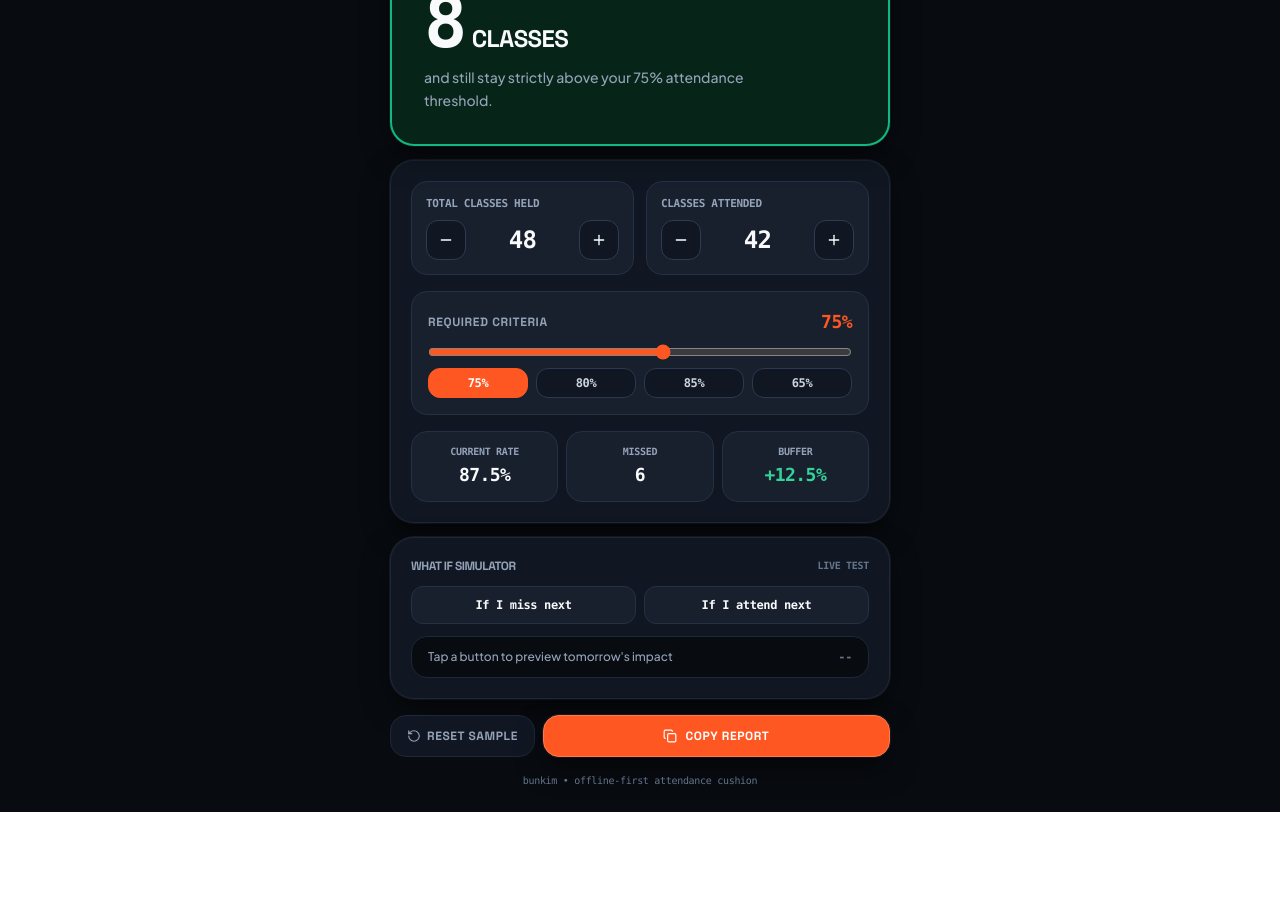
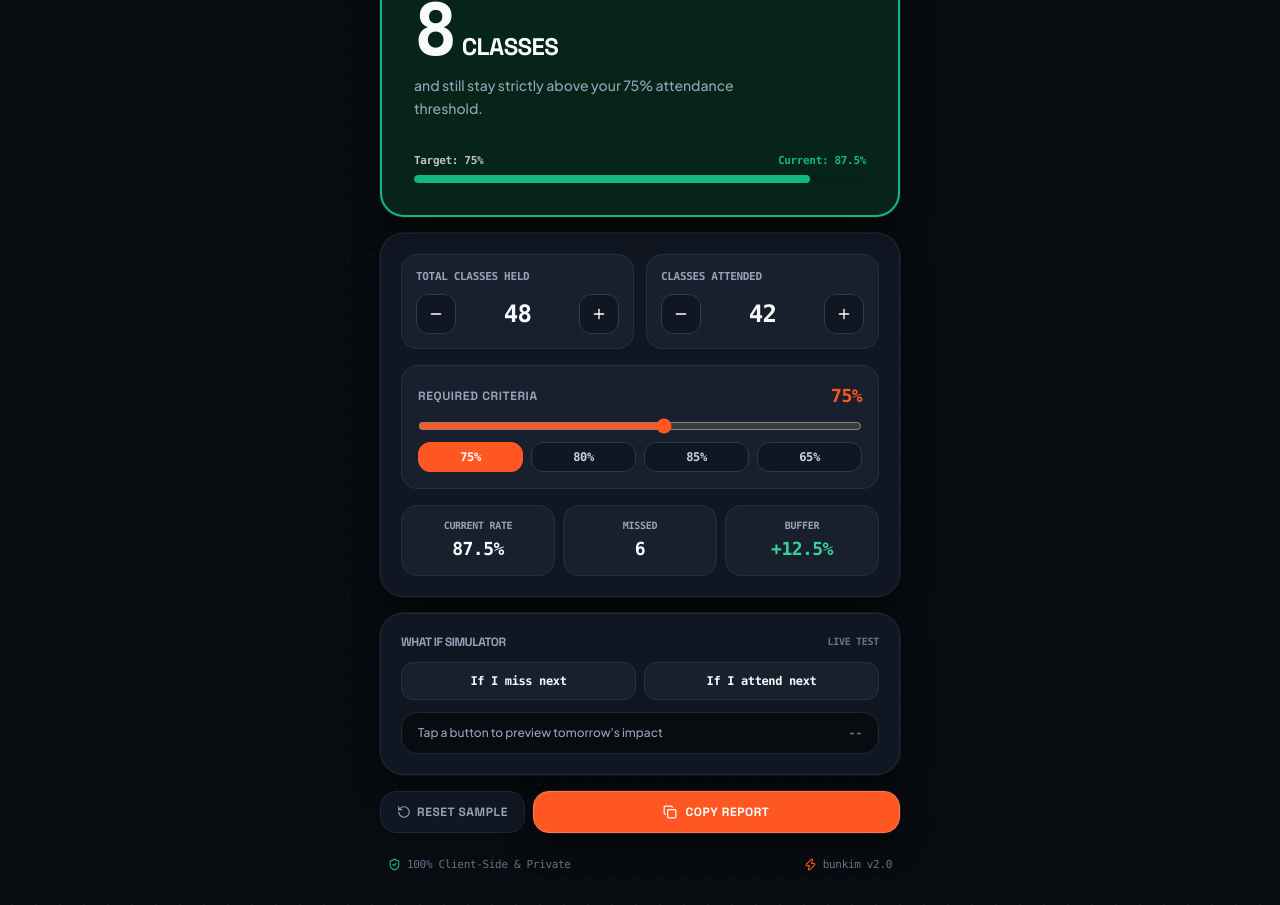
Before and after one commit to abbysallord/bunkim, a React (Vite) app: page / in a window 1280 px wide. Shown: the part 260-1165 px from the top of the page. Before the commit the page ends 1072 px from the top, so only its background shows below. Built offline with nearby package versions, Linux system fonts and the light colour scheme.

Commit message:
feat(ui): add visual progress meter, desktop grid backdrop, and refined proportions

```diff
--- a/src/App.tsx
+++ b/src/App.tsx
@@ -1,6 +1,6 @@
 import { useState, useEffect, useRef } from 'react';
 import { translations, type Translation } from './translations';
-import { Plus, Minus, Trash2, Sun, Moon, Laptop, Copy, Check, Sparkles, AlertCircle, RotateCcw } from 'lucide-react';
+import { Plus, Minus, Trash2, Sun, Moon, Laptop, Copy, Check, Sparkles, AlertCircle, RotateCcw, ShieldCheck, Zap } from 'lucide-react';
 import gsap from 'gsap';
 import { useGSAP } from '@gsap/react';
 import confetti from 'canvas-confetti';
@@ -100,7 +100,7 @@ export function App() {
     ? Math.max(0, Math.ceil((thresholdRatio * safeHeld - safeAttended) / (1 - thresholdRatio)))
     : 0;
 
-  // Safe GSAP Page Entrance (using fromTo with explicit clearProps so elements NEVER get stuck hidden)
+  // Safe GSAP Page Entrance
   useGSAP(() => {
     gsap.fromTo(
       '.anim-item',
@@ -252,13 +252,13 @@ export function App() {
   return (
     <main
       ref={containerRef}
-      className={`min-h-screen transition-colors duration-200 flex flex-col items-center justify-start p-3.5 sm:p-6 pb-24 ${
+      className={`min-h-screen transition-colors duration-200 flex flex-col items-center justify-start p-4 sm:p-8 pb-24 ${
         isDark
-          ? 'bg-[#080b10] text-[#f8fafc]'
-          : 'bg-[#fafafa] text-[#0f172a]'
+          ? 'bg-[#080b10] text-[#f8fafc] bg-grid-dark'
+          : 'bg-[#fafafa] text-[#0f172a] bg-grid-light'
       }`}
     >
-      <div className="w-full max-w-[500px] flex flex-col gap-4">
+      <div className="w-full max-w-[520px] flex flex-col gap-4">
 
         {/* TOP BRAND NAV BAR */}
         <header className="anim-item flex items-center justify-between px-1">
@@ -277,7 +277,7 @@ export function App() {
                 bunkim
               </span>
               <span className="text-[10px] text-[#94a3b8] font-mono font-bold tracking-tight">
-                headroom calculator
+                attendance cushion
               </span>
             </div>
           </div>
@@ -391,7 +391,7 @@ export function App() {
 
         {/* TAB 1: QUICK CUSHION */}
         {tab === 'calc' && (
-          <div className="flex flex-col gap-3.5">
+          <div className="flex flex-col gap-4">
 
             {/* HERO OUTCOME BANNER */}
             <section
@@ -458,6 +458,26 @@ export function App() {
                   ? t.heroSafeNote.replace('{t}', String(safeThreshold))
                   : t.heroDangerNote.replace('{t}', String(safeThreshold))}
               </p>
+
+              {/* Real-time visual progress bar */}
+              <div className="mt-4 pt-4 border-t border-black/10 dark:border-white/10 flex flex-col gap-1.5">
+                <div className="flex justify-between text-[11px] font-mono font-bold">
+                  <span className="opacity-75">Target: {safeThreshold}%</span>
+                  <span className={isSafe ? 'text-[#10b981] dark:text-[#34d399]' : 'text-[#f43f5e] dark:text-[#fb7185]'}>
+                    Current: {currentPct.toFixed(1)}%
+                  </span>
+                </div>
+                <div className="w-full h-2 rounded-full bg-black/10 dark:bg-black/40 overflow-hidden relative">
+                  <div
+                    className={`h-full transition-all duration-300 rounded-full ${
+                      isSafe
+                        ? 'bg-[#10b981]'
+                        : 'bg-[#f43f5e]'
+                    }`}
+                    style={{ width: `${Math.min(100, Math.max(0, currentPct))}%` }}
+                  />
+                </div>
+              </div>
             </section>
 
             {/* CONTROLS CARD */}
@@ -894,8 +914,16 @@ export function App() {
           </button>
         </div>
 
-        <footer className="text-center text-[10px] text-[#64748b] font-mono">
-          bunkim &bull; offline-first attendance cushion
+        {/* DESKTOP FOOTER & SHORTCUT BADGES */}
+        <footer className="anim-item flex items-center justify-between text-[11px] text-[#64748b] font-mono px-2 pt-2">
+          <div className="flex items-center gap-1.5">
+            <ShieldCheck size={13} className="text-[#10b981]" />
+            <span>100% Client-Side & Private</span>
+          </div>
+          <div className="flex items-center gap-1.5">
+            <Zap size={13} className="text-[#ff5722]" />
+            <span>bunkim v2.0</span>
+          </div>
         </footer>
 
       </div>
--- a/src/index.css
+++ b/src/index.css
@@ -33,3 +33,14 @@
 .neo-box-sm-dark {
   box-shadow: 0 4px 14px -2px rgba(0, 0, 0, 0.5), 0 0 0 1px rgba(255, 255, 255, 0.08);
 }
+
+/* Subtle dot-grid background for desktop canvas */
+.bg-grid-light {
+  background-size: 24px 24px;
+  background-image: radial-gradient(circle, #cbd5e1 1px, transparent 1px);
+}
+
+.bg-grid-dark {
+  background-size: 24px 24px;
+  background-image: radial-gradient(circle, rgba(255, 255, 255, 0.06) 1px, transparent 1px);
+}
```
